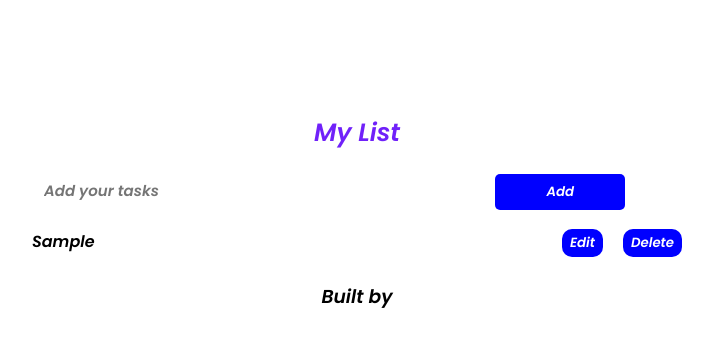
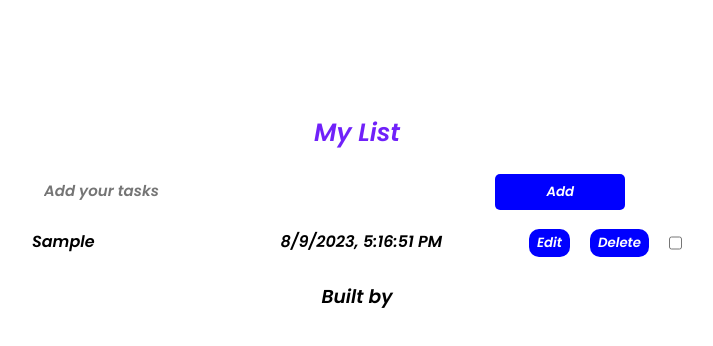
Before and after one commit to isaacosei51/To-do-List, a plain HTML site: page index.html in a window 1280 px wide. Both pictures are taken after typing "Sample" into the empty fields and a click on the button "Add". Shown: the whole page, without its empty margins (283-996 px from the left). Drawn offline with Linux system fonts and the light colour scheme.

Commit message:
add:new changes

```diff
--- a/index.js
+++ b/index.js
@@ -3,17 +3,39 @@ let add = document.querySelector("#addBtn");
 let itemsContainer = document.querySelector(".to-do-list");
 let listItem = localStorage.listItem ? JSON.parse(localStorage.listItem) : [];
 
+const checkControl=(index)=>{
+  listItem[index].completed=!listItem[index].completed
+  localStorage.setItem("listItem",JSON.stringify(listItem));
+  newList()
+}
+
+const converted=(index)=>{
+ const stage= new Date(listItem[index].timestamp);
+ console.log(stage)
+ return `${stage.toLocaleString()}`
+}
+
 const newList = () => {
   itemsContainer.innerHTML = ``;
   for (let i = listItem.length - 1; i >= 0; i--) {
+    let itemChecked=""
+    if (listItem[i].completed) {
+      itemChecked="checked"
+    }else{
+      itemChecked=""
+    }
+    //  const timestamp = new Date(listItem[i].timestamp);
+    // <p>${timestamp.toLocaleString()}</p>
     itemsContainer.innerHTML += `
-        <li class="item">
-        <p>${listItem[i]}</p>
-          <div>
-        <button onclick ="editTask(${i})">Edit</button>
-        <button onclick ="deleteItem(${i})">Delete</button>
-        </div>
-        </li>
+    <li class="item ${itemChecked}">
+    <p>${listItem[i].name}</p>
+    <p>${converted(i)}</p>
+    <div>
+    <button onclick ="editTask(${i})">Edit</button>
+    <button onclick ="deleteItem(${i})">Delete</button>
+    <input type="checkbox" ${itemChecked}   onchange="checkControl(${i})">
+    </div>
+    </li>
     `;
   }
 };
@@ -21,7 +43,12 @@ const newList = () => {
 const addItem = (item) => {
   if (item.length > 0) {
     // console.log("fuck")
-    listItem.push(item);
+    let newItem = {
+      name: item,
+      timestamp: Date.now(),
+      completed: false,
+    };
+    listItem.push(newItem);
     console.log(item);
     console.log(listItem);
     input.value = "";
--- a/style.css
+++ b/style.css
@@ -77,3 +77,6 @@ li div{
     width: 20%;
     cursor: pointer;
 }
+.checked{
+    background-color: aqua;
+}
```
